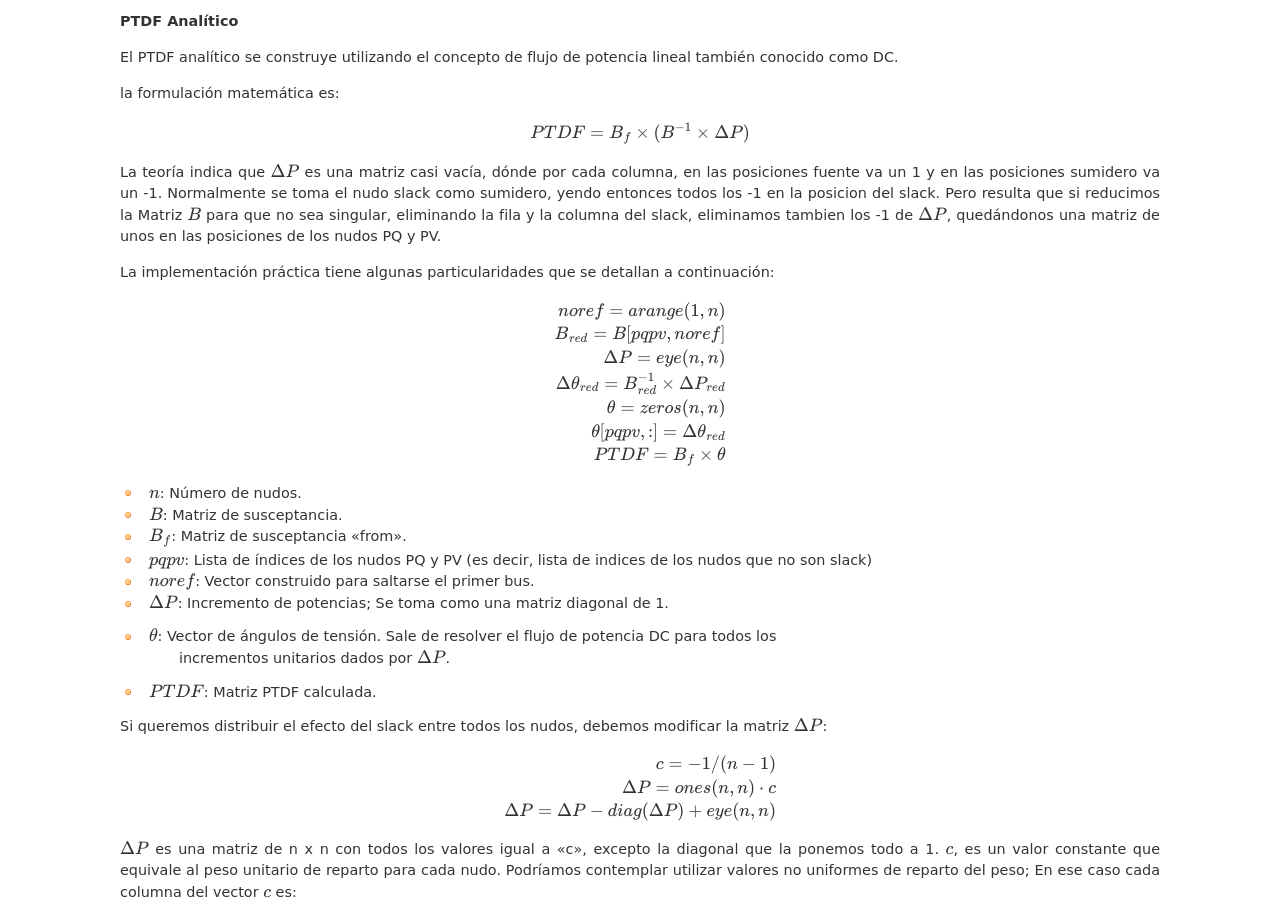
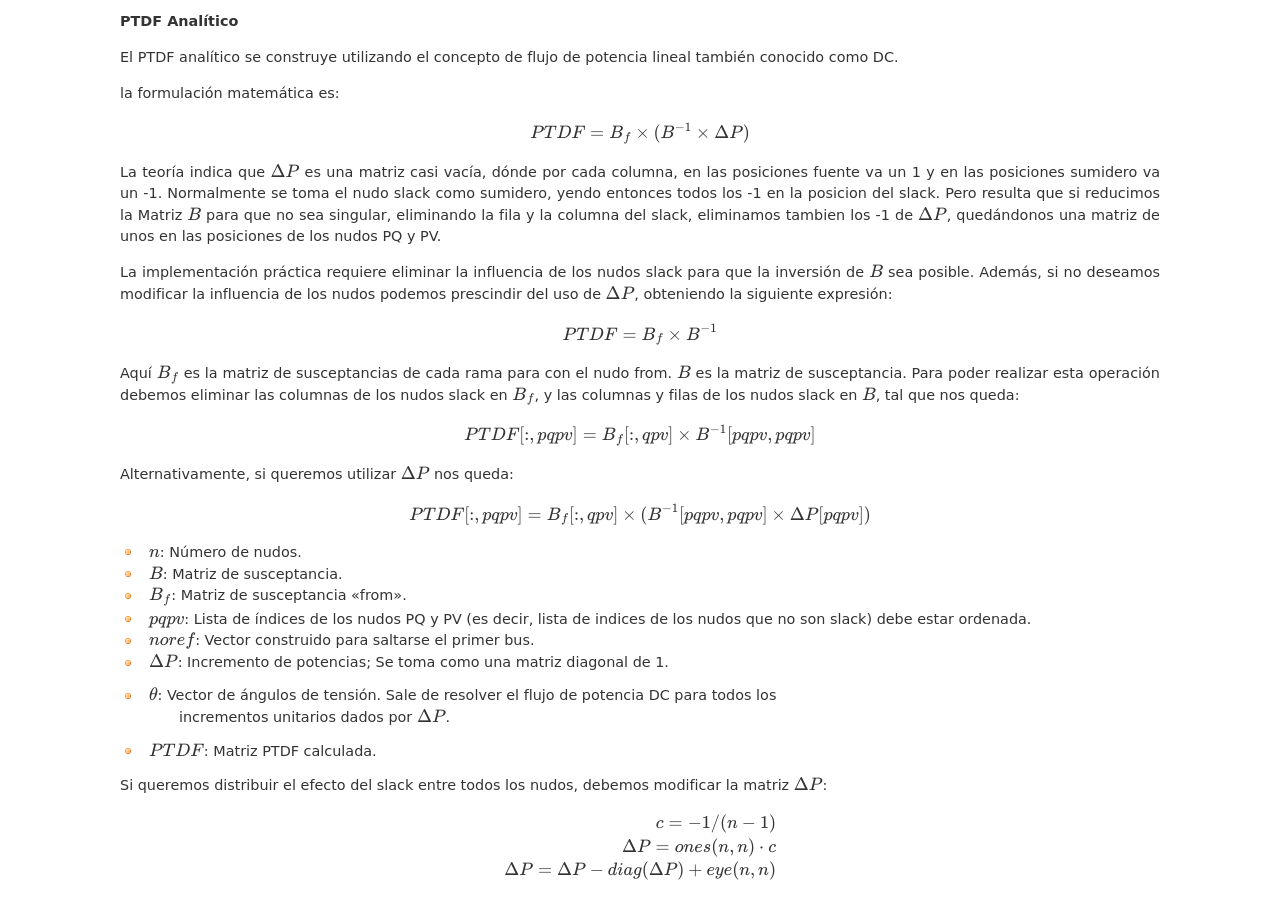
Before and after one commit to SanPen/ModeladoPractico, a Sphinx documentation site: the page built from doc/ptdf_otdf.rst, in a window 1280 px wide and 900 px high, scrolled down 750 px. Built offline with Sphinx 7.4.7, drawn with Linux system fonts in a browser that asks for light colours; some of the changed text lies outside the part shown.

Commit message:
Added PSDF

```diff
--- a/doc/ptdf_otdf.rst
+++ b/doc/ptdf_otdf.rst
@@ -49,28 +49,34 @@ entonces todos los -1 en la posicion del slack. Pero resulta que si reducimos la
 sea singular, eliminando la fila y la columna del slack, eliminamos tambien los -1 de :math:`\Delta P`,
 quedándonos una matriz de unos en las posiciones de los nudos PQ y PV.
 
-La implementación práctica tiene algunas particularidades que se detallan a continuación:
+La implementación práctica requiere eliminar la influencia de los nudos slack para que la inversión de :math:`B`
+sea posible. Además, si no deseamos modificar la influencia de los nudos podemos prescindir del uso de :math:`\Delta P`,
+obteniendo la siguiente expresión:
 
 .. math::
 
-    noref = arange(1, n)
+    PTDF = B_f \times B^{-1}
 
-    B_{red} = B[pqpv, noref]
+Aquí :math:`B_f` es la matriz de susceptancias de cada rama para con el nudo from. :math:`B` es la matriz de susceptancia.
+Para poder realizar esta operación debemos eliminar las columnas de los nudos slack en :math:`B_f`, y las
+columnas y filas de los nudos slack en :math:`B`, tal que nos queda:
 
-    \Delta P = eye(n, n)
+.. math::
 
-    \Delta\theta_{red} = B_{red}^{-1} \times \Delta P_{red}
+    PTDF[:, pqpv] = B_f[:, qpv] \times B^{-1}[pqpv, pqpv]
 
-    \theta = zeros(n, n)
 
-    \theta[pqpv, :] = \Delta\theta_{red}
+Alternativamente, si queremos utilizar :math:`\Delta P` nos queda:
 
-    PTDF = B_f \times \theta
+.. math::
+
+    PTDF[:, pqpv] = B_f[:, qpv] \times (B^{-1}[pqpv, pqpv]  \times \Delta P[pqpv])
+
 
 - :math:`n`: Número de nudos.
 - :math:`B`: Matriz de susceptancia.
 - :math:`B_f`: Matriz de susceptancia "from".
-- :math:`pqpv`: Lista de índices de los nudos PQ y PV (es decir, lista de indices de los nudos que no son slack)
+- :math:`pqpv`: Lista de índices de los nudos PQ y PV (es decir, lista de indices de los nudos que no son slack) debe estar ordenada.
 - :math:`noref`: Vector construido para saltarse el primer bus.
 - :math:`\Delta P`: Incremento de potencias; Se toma como una matriz diagonal de 1.
 - :math:`\theta`: Vector de ángulos de tensión. Sale de resolver el flujo de potencia DC para todos los
@@ -361,3 +367,24 @@ pero recordando su signo:
 .. math::
 
     OTDF[k, l] = \frac{OTDF[k, l]}{|OTDF[k, l]|} \cdot max(|OTDF[k, l, j]|, |OTDF[k, l]|)
+
+
+PSDF
+-------
+
+En el caso de existir transformadores desfasadores de ángulo, es útil calcular el PSDF (Phase Shift Distribution Factors)
+Esta Matriz indica el cambio en el flujo de las ramas ante el cambio de ángulo de cualquier rama (idealmente desfasadores de ángulo)
+La formulación completa se indica en [DCPF]_.
+
+.. math::
+
+    PSDF = Bd - PTDF * (Bd \times A)^\top
+
+Dónde:
+- :math:`Bd`: Matrix diagonal de reactancias  (número de ramas, Número de ramas).
+- :math:`PTDF`: Matriz PTDF calculada previamente.
+- :math:`A`: Matriz de conectividad rama-nudo (número de ramas, Número de nudos)
+
+
+
+.. [DCPF] DC power flow in unit commitment models
```
